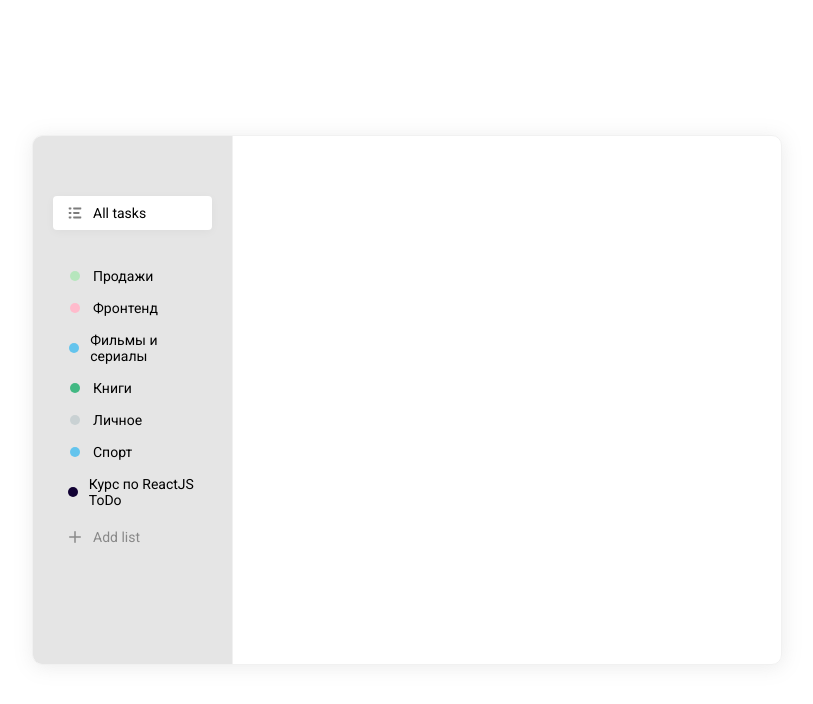
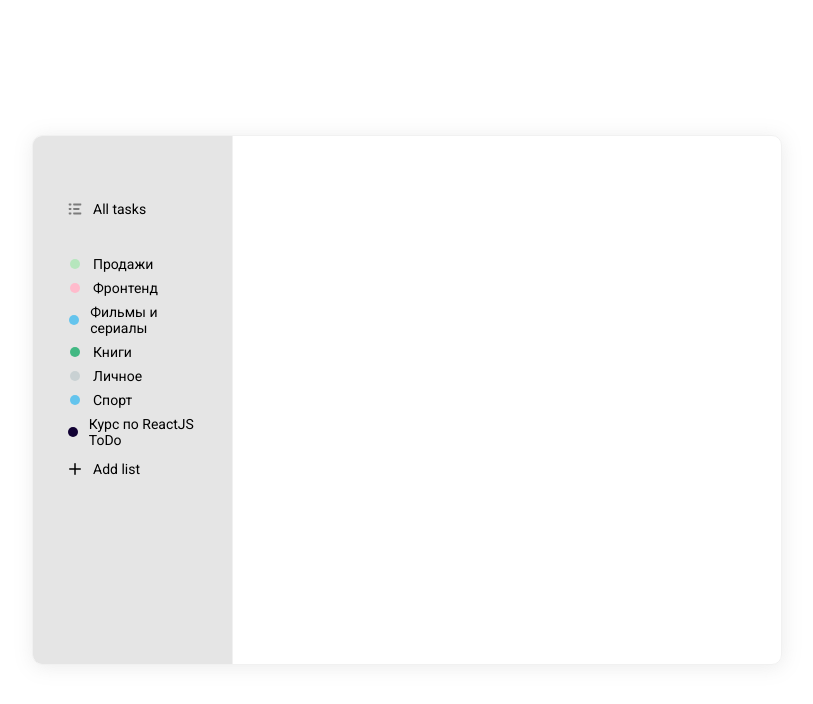
Before and after one commit to RaymonLewis/todo_app, a React (Create React App) app: page / in a window 1280 px wide. Shown: the top 704 px of the page, without its empty margins (233-1046 px from the left). Built offline with nearby package versions, Linux system fonts and the light colour scheme.

Commit message:
Ímplement the functionality for list selection

```diff
--- a/src/App.js
+++ b/src/App.js
@@ -6,17 +6,16 @@
 function App() {
   const [allLists, setAllLists] = useState(lists);
 
-  function addList(listName,colorID){
+  const onAddList = (listName,colorID) => {
     const newList = {
-      id: Math.random() + 'newID',
+      id: lists.length,
       name: listName,
       colorId: colorID
     };
-    let oldLists = [...allLists];
-    oldLists.push(newList);
-    setAllLists(oldLists);
-    console.log(newList);
-  }
+    //Update the state by inserting the old state plus new list object
+    setAllLists([...allLists,newList]);
+  };
+
   return (
     <div className="todo">
       <div className="todo__sidebar">
@@ -27,12 +26,11 @@
               <path d="M12.96 8.10001H7.74001C7.24321 8.10001 7.20001 8.50231 7.20001 9.00001C7.20001 9.49771 7.24321 9.90001 7.74001 9.90001H12.96C13.4568 9.90001 13.5 9.49771 13.5 9.00001C13.5 8.50231 13.4568 8.10001 12.96 8.10001V8.10001ZM14.76 12.6H7.74001C7.24321 12.6 7.20001 13.0023 7.20001 13.5C7.20001 13.9977 7.24321 14.4 7.74001 14.4H14.76C15.2568 14.4 15.3 13.9977 15.3 13.5C15.3 13.0023 15.2568 12.6 14.76 12.6ZM7.74001 5.40001H14.76C15.2568 5.40001 15.3 4.99771 15.3 4.50001C15.3 4.00231 15.2568 3.60001 14.76 3.60001H7.74001C7.24321 3.60001 7.20001 4.00231 7.20001 4.50001C7.20001 4.99771 7.24321 5.40001 7.74001 5.40001ZM4.86001 8.10001H3.24001C2.74321 8.10001 2.70001 8.50231 2.70001 9.00001C2.70001 9.49771 2.74321 9.90001 3.24001 9.90001H4.86001C5.35681 9.90001 5.40001 9.49771 5.40001 9.00001C5.40001 8.50231 5.35681 8.10001 4.86001 8.10001ZM4.86001 12.6H3.24001C2.74321 12.6 2.70001 13.0023 2.70001 13.5C2.70001 13.9977 2.74321 14.4 3.24001 14.4H4.86001C5.35681 14.4 5.40001 13.9977 5.40001 13.5C5.40001 13.0023 5.35681 12.6 4.86001 12.6ZM4.86001 3.60001H3.24001C2.74321 3.60001 2.70001 4.00231 2.70001 4.50001C2.70001 4.99771 2.74321 5.40001 3.24001 5.40001H4.86001C5.35681 5.40001 5.40001 4.99771 5.40001 4.50001C5.40001 4.00231 5.35681 3.60001 4.86001 3.60001Z"
               fill="black"/>
               </svg>,
-              name: 'All tasks',
-              isActive: true
+              name: 'All tasks'
             }
           ]}/>
-        <List items= {allLists} marginRemoved/>
-        <AddList colors={colors} addList={addList}/>
+        <List items= {allLists} marginRemoved />
+        <AddList colors={colors} addList={onAddList}/>
       </div>
       <div className="todo__tasks">
       </div>
--- a/src/components/AddListButton/AddListButton.jsx
+++ b/src/components/AddListButton/AddListButton.jsx
@@ -2,8 +2,8 @@
 
 import './AddListButton.scss';
 
-export default function AddListButton({listName, colorID, addList}) {
+export default function AddListButton({ handleClick }) {
   return (
-    <button className="button" onClick={() => addList(listName,colorID)}>Add</button>
+    <button className="button" onClick={() => handleClick()}>Add</button>
   )
 }
--- a/src/components/List/List.jsx
+++ b/src/components/List/List.jsx
@@ -1,20 +1,34 @@
-import React from 'react';
+import React, {useState} from 'react';
 import classNames from 'classnames';
 import Badge from '../Badge/Badje';
 
+
 import "./list.scss";
-//redone the removable logic using scss. We can just do not show the delete button for the 1st element
-const List = ({ items, isRemovable, onClick, marginRemoved }) => {
-  const listItem = items.map(({ icon, name, colorId, isActive, className}, i) =>
-        <li key = {i} className={classNames({'active' : isActive}, className)}>
+import { act } from 'react-dom/test-utils';
+
+const List = ({ items, onClick, marginRemoved }) => {
+  const [active, setActive] = useState(false);
+  const [selectedList, setSelectedList] = useState(null);
+
+  const selectList = (i) => {
+    setSelectedList(i);
+    setActive(true);
+  }
+
+  const listItem = items.map(({ icon, name, colorId }, i) =>
+        <li key = {i}
+        className={active && selectedList === i ? 'active' : ''}
+        onClick={() => selectList(i)}>
           <i>{icon ? icon : <Badge colorID={colorId} />}</i>
           <span>{name}</span>
         </li>
   );
+
   const listClass = classNames({
     'todo__list': true,
     'todo__list--margin--removed' : marginRemoved
   });
+
   return(
     <ul onClick= {onClick} className={listClass}>
       {listItem}
--- a/src/components/List/list.scss
+++ b/src/components/List/list.scss
@@ -16,7 +16,7 @@
   li {
     display: flex;
     align-items: center;
-    padding: 8px 12px;
+    padding: 4px 12px;
     cursor: pointer;
 
     &.active {
--- a/src/components/Popup/Popup.jsx
+++ b/src/components/Popup/Popup.jsx
@@ -8,20 +8,36 @@
   const [listName,setListName] = useState('');
   const [listColorID, setListColorID] = useState(colors[0].id);
 
-  function handleInput(listName) {
+  const closePopup = () => {
+    setListName('');
+    setListColorID(colors[0].id);
+    hidePopup();
+  };
+
+  const handleInput = (listName) => {
     setListName(listName);
-  }
+  };
 
-  function chooseColor(colorID){
+  const chooseColor = (colorID) => {
     setListColorID(colorID);
-  }
+  };
+
+  const handleClick = () => {
+    if(!listName){
+      alert('Enter the list name');
+      return;
+    }
+    //adding list to data array
+    addList(listName,listColorID);
+    closePopup();
+  };
 
   return (
     <div className="add-list__popup">
       <TextInput handleInput={handleInput} listName={listName}/>
       <ClosePopupButton hidePopup={hidePopup} />
       <ColorsPallete colors={colors} listColorID={listColorID} sendColorToPopup={chooseColor}/>
-      <AddListButton listName={listName} colorID={listColorID} addList={addList} />
+      <AddListButton handleClick={handleClick} />
     </div>
   )
 }
--- a/src/components/TextInput/TextInput.jsx
+++ b/src/components/TextInput/TextInput.jsx
@@ -3,9 +3,9 @@
 import './TextInput.scss';
 
 export default function TextInput({handleInput,listName}) {
-
-  function handleChange(e){
-    handleInput(e.target.value);
+  const handleChange = (e) => {
+    const value = e.target.value;
+    handleInput(value);
   }
 
   return (
--- a/src/index.js
+++ b/src/index.js
@@ -1,7 +1,13 @@
 import React from 'react';
 import ReactDOM from 'react-dom';
 import App from './App';
+import { BrowserRouter } from "react-router-dom";
 
 import './index.scss';
 
-ReactDOM.render(<App />, document.getElementById('root'));
+ReactDOM.render(
+  <BrowserRouter>
+    <App />
+  </BrowserRouter>,
+  document.getElementById('root')
+);
```
